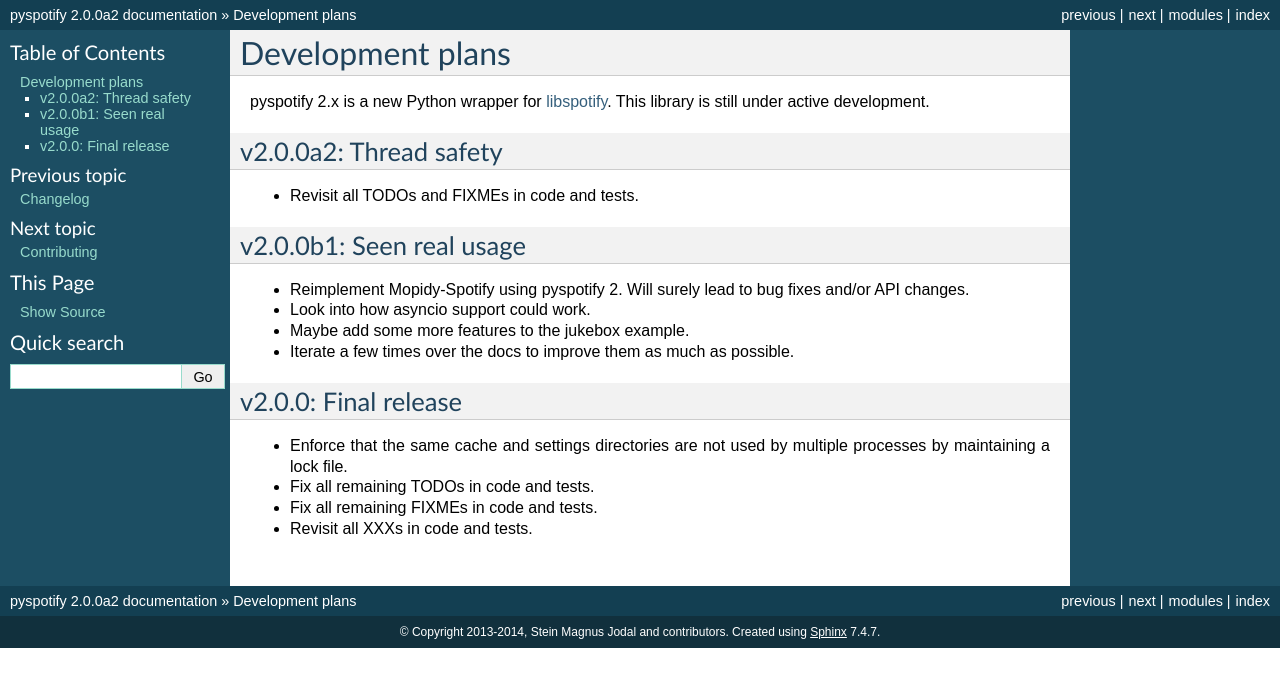
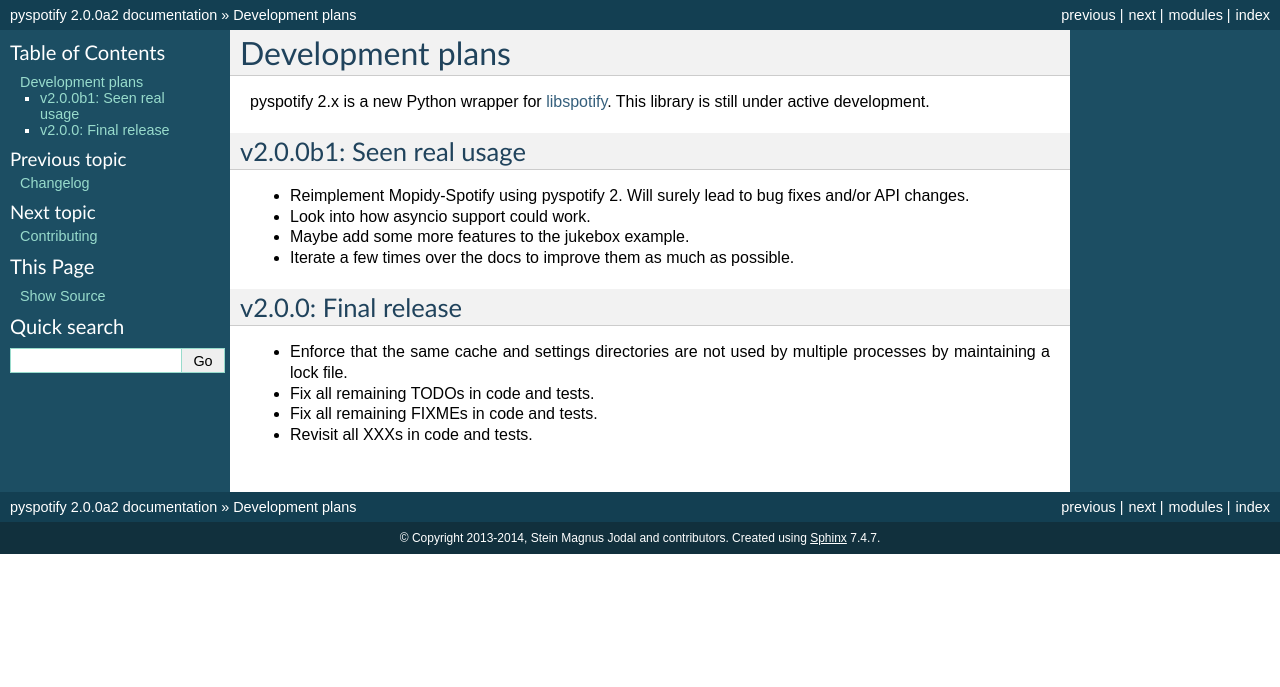
Before and after one commit to jodal/pyspotify, a Sphinx documentation site: the page built from docs/plans.rst, in a window 1280 px wide. Shown: the top 687 px of the page. Built offline with Sphinx 7.4.7, drawn with Linux system fonts in a browser that asks for light colours; pages that are not in the unit, such as notebooks, are missing from menus.

Commit message:
docs: Remove 2.0.0a2 from dev plans

```diff
--- a/docs/plans.rst
+++ b/docs/plans.rst
@@ -5,12 +5,6 @@
 pyspotify 2.x is a new Python wrapper for `libspotify
 <https://developer.spotify.com/technologies/libspotify/>`__. This library is
 still under active development.
-
-
-v2.0.0a2: Thread safety
-=======================
-
-- Revisit all TODOs and FIXMEs in code and tests.
 
 
 v2.0.0b1: Seen real usage
```
